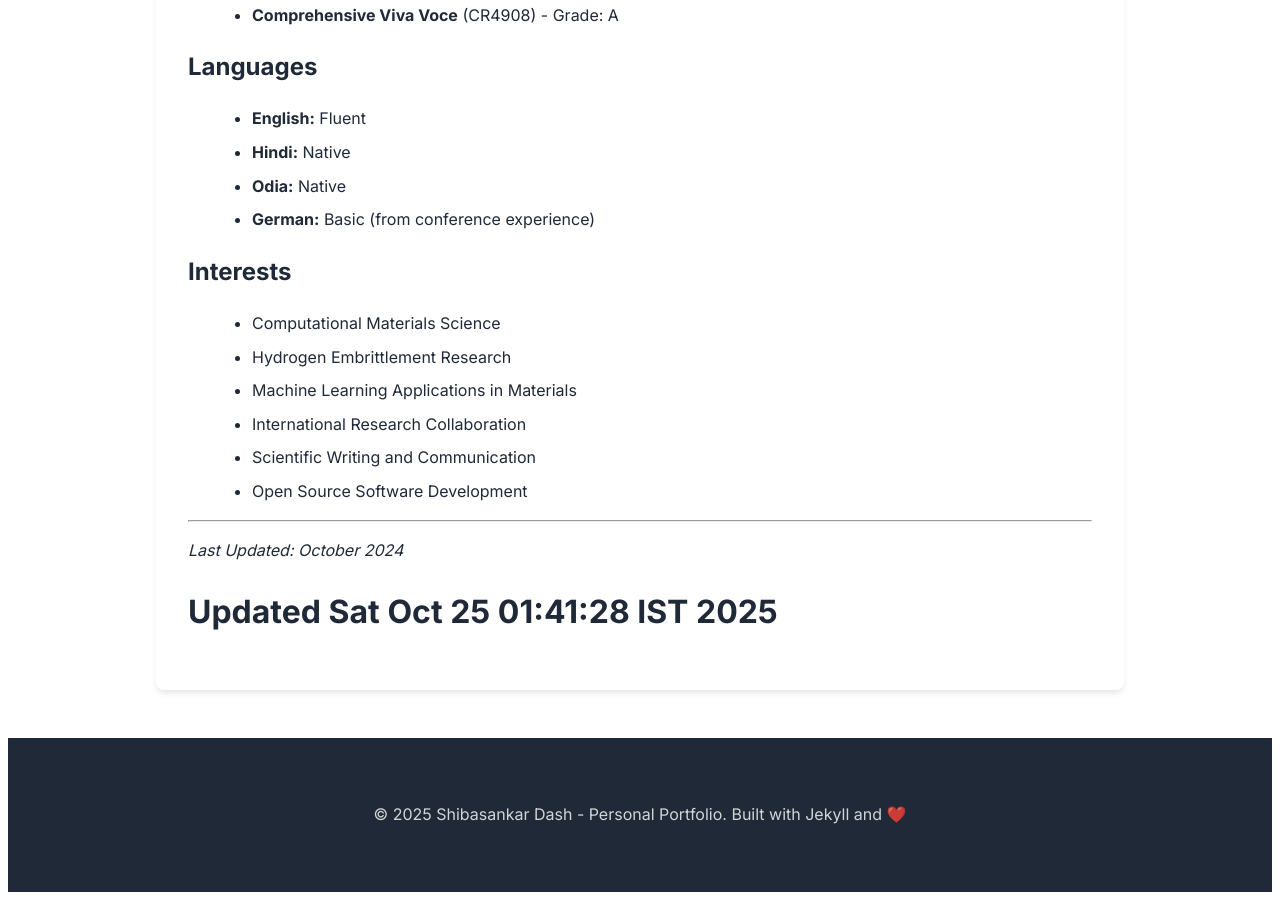
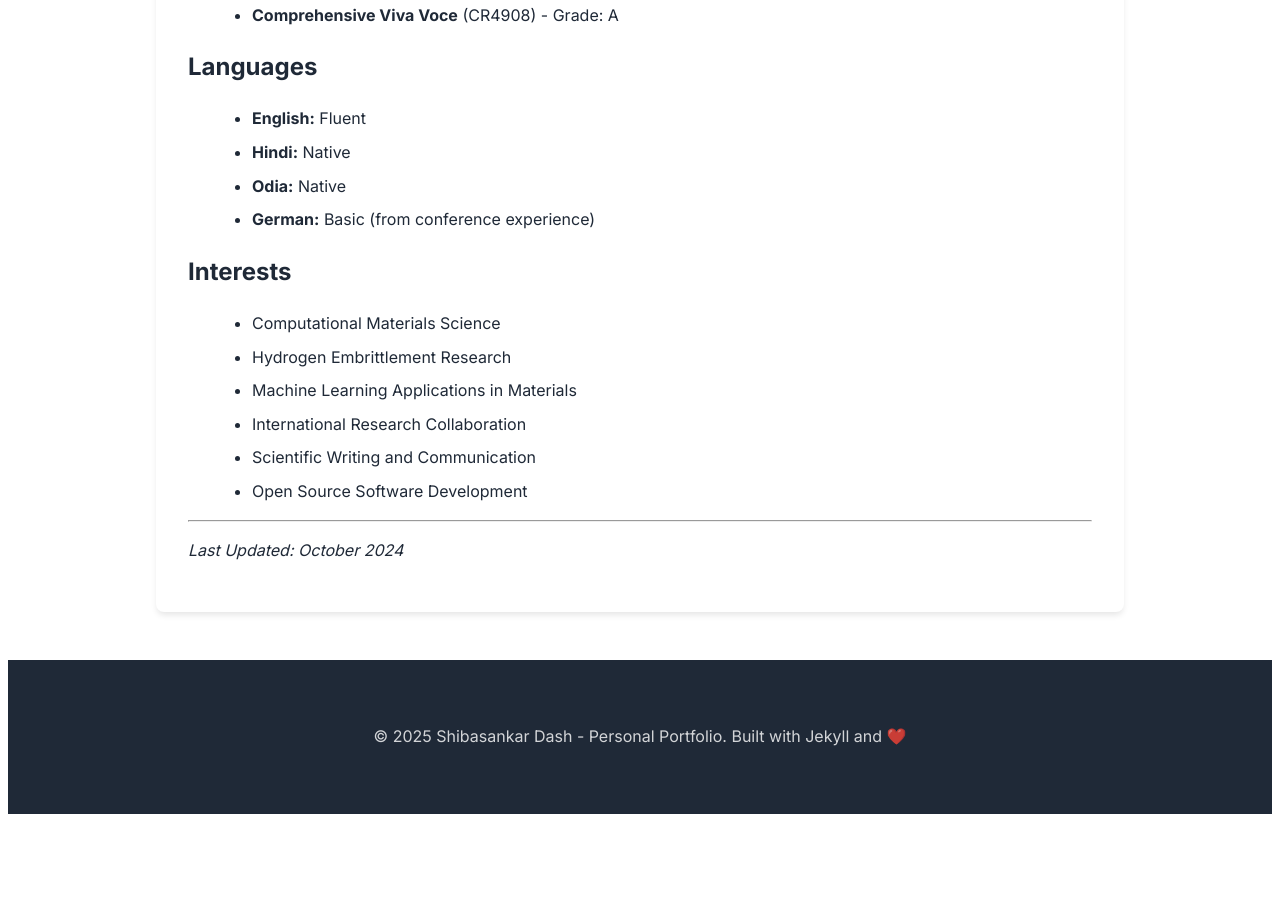
Before and after one commit to musa321/musa321.github.io, a Jekyll site: the page built from cv.markdown, in a window 1280 px wide and 900 px high, scrolled down 9438 px. Built offline with Jekyll 4.4.1, drawn with Linux system fonts in a browser that asks for light colours; after the commit the page ends 10260 px from its top, so only the background shows below that.

Commit message:
Clean up trigger line

```diff
--- a/cv.markdown
+++ b/cv.markdown
@@ -368,4 +368,3 @@ permalink: /cv/
 ---
 
 *Last Updated: October 2024*
-# Updated Sat Oct 25 01:41:28 IST 2025
```
